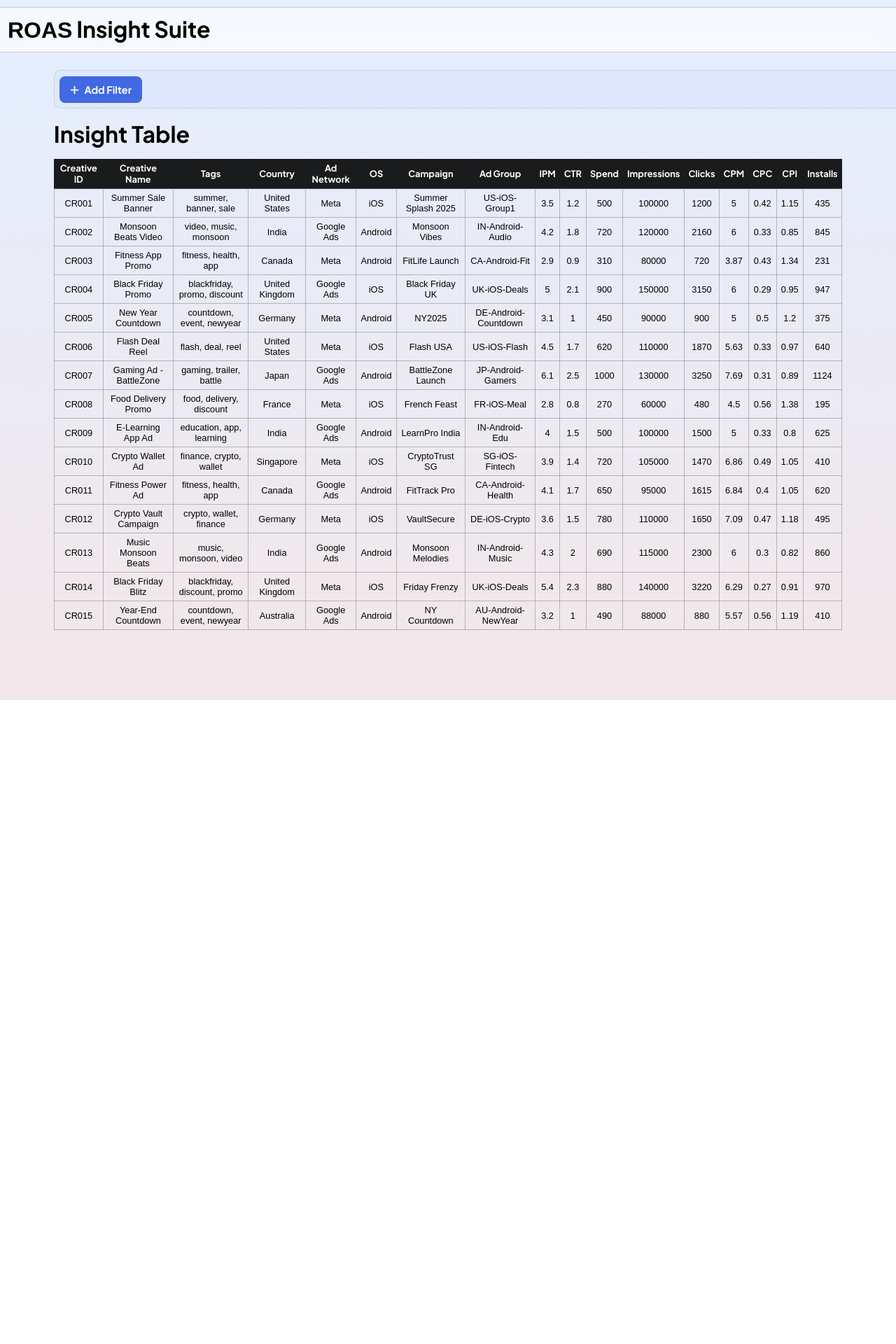
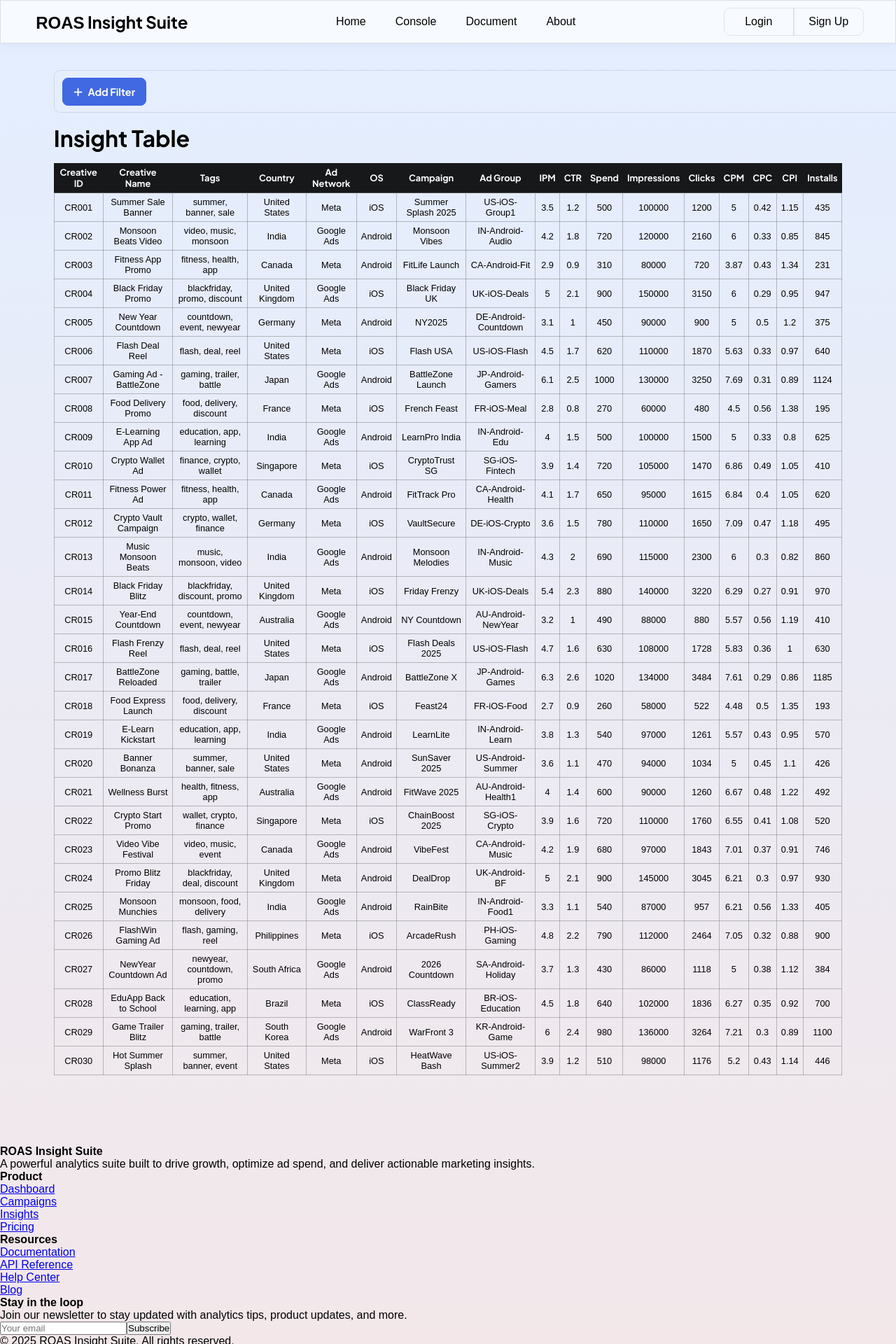
Before and after one commit to ijaihari/AdROI-Insight-Suite, a React (Vite) app: page / in a window 1280 px wide. Shown: the top 1920 px of the page at 70% size. Before the commit the page ends 1000 px from the top, so only its background shows below. Built offline with nearby package versions, Linux system fonts and the light colour scheme.

Commit message:
previous footer style

```diff
--- a/src/App.jsx
+++ b/src/App.jsx
@@ -1,5 +1,6 @@
 import Filter from "./components/Filter";
 import FilteredTable from "./components/FilteredTable";
+import Footer from "./components/Footer";
 import Header from "./components/Header";
 function App() {
   return (
@@ -9,6 +10,7 @@ function App() {
         <Filter />
         <FilteredTable />
       </main>
+      <Footer/>
     </div>
   );
 
--- a/src/assets/Mock Data.js
+++ b/src/assets/Mock Data.js
@@ -344,7 +344,7 @@ export const mockData = [
         cost_per_install: 1.19,
         installs: 410
     },
-    /* {
+    {
         creative_id: "CR016",
         creative_name: "Flash Frenzy Reel",
         Tags: [
@@ -688,5 +688,5 @@ export const mockData = [
         Cost_Per_Click: 0.43,
         cost_per_install: 1.14,
         installs: 446
-    } */
+    }
 ]
--- /dev/null
+++ b/src/components/Footer.jsx
@@ -0,0 +1,59 @@
+
+function Footer() {
+    return (
+        <footer className="footer">
+            <div className="footer__top">
+                <div className="footer__column">
+                    <h4 className="footer__title">ROAS Insight Suite</h4>
+                    <p className="footer__description">
+                        A powerful analytics suite built to drive growth, optimize ad spend, and deliver actionable marketing insights.
+                    </p>
+                </div>
+
+                <div className="footer__column">
+                    <h4 className="footer__title">Product</h4>
+                    <ul className="footer__list">
+                        <li><a href="#" className="footer__link">Dashboard</a></li>
+                        <li><a href="#" className="footer__link">Campaigns</a></li>
+                        <li><a href="#" className="footer__link">Insights</a></li>
+                        <li><a href="#" className="footer__link">Pricing</a></li>
+                    </ul>
+                </div>
+
+                <div className="footer__column">
+                    <h4 className="footer__title">Resources</h4>
+                    <ul className="footer__list">
+                        <li><a href="#" className="footer__link">Documentation</a></li>
+                        <li><a href="#" className="footer__link">API Reference</a></li>
+                        <li><a href="#" className="footer__link">Help Center</a></li>
+                        <li><a href="#" className="footer__link">Blog</a></li>
+                    </ul>
+                </div>
+
+                <div className="footer__column">
+                    <h4 className="footer__title">Stay in the loop</h4>
+                    <p className="footer__description">
+                        Join our newsletter to stay updated with analytics tips, product updates, and more.
+                    </p>
+                    <form className="footer__form">
+                        <input type="email" placeholder="Your email" className="footer__input" />
+                        <button type="submit" className="footer__button">Subscribe</button>
+                    </form>
+                </div>
+            </div>
+
+            <div className="footer__bottom">
+                <p className="footer__copyright">
+                    &copy; {new Date().getFullYear()} ROAS Insight Suite. All rights reserved.
+                </p>
+                <div className="footer__bottom-links">
+                    <a href="#" className="footer__link">Privacy Policy</a>
+                    <a href="#" className="footer__link">Terms of Service</a>
+                    <a href="mailto:support@roasinsight.com" className="footer__link">Contact</a>
+                </div>
+            </div>
+        </footer>
+    );
+}
+
+export default Footer;
--- a/src/components/Header.jsx
+++ b/src/components/Header.jsx
@@ -3,6 +3,16 @@ function Header() {
         <header>
             <nav className="navbar">
                 <h1 className="logo"><span>ROAS</span> Insight Suite</h1>
+                <section className="nav-tabs">
+                    <button>Home</button>
+                    <button>Console</button>
+                    <button>Document</button>
+                    <button>About</button>
+                </section>
+                <section className="login">
+                    <button>Login</button>
+                    <button>Sign Up</button>
+                </section>
             </nav>
         </header>
     );
--- a/src/index.scss
+++ b/src/index.scss
@@ -17,30 +17,74 @@ button {
 }
 
 .logo {
-  font-size: 2rem;
+  font-size: 1.5rem;
   font-weight: bold;
   font-family: "Plus Jakarta Sans", sans-serif;
   color: black;
-
 }
 
 .navbar {
-  width: 1340px;
+  display: flex;
+  justify-content: space-around;
+  align-items: center;
+  gap: 100px;
+  width: 100%;
   position: fixed;
-  top: 10px;
-  left: 50%;
-  transform: translateX(-50%);
+  top: 0px;
   z-index: 10;
-  background-color: #ffffffa5;
+  background-color: #ffffffb6;
   backdrop-filter: blur(10px);
-  border-radius: 50px;
-  border: 1px solid rgba(128, 128, 128, 0.352);
-  padding: 10px 10px 12px 40px;
+  border: 1px solid rgba(128, 128, 128, 0.225);
+  padding: 10px 0px 10px 5px;
+  box-shadow: 0px 0px 15px rgba(0, 0, 0, 0.059);
+}
+
+.nav-tabs {
+  display: flex;
+
+  button {
+    color: black;
+    font-size: 1rem;
+    background-color: transparent;
+    border: 1px solid transparent;
+    padding: 10px 20px;
+    border-radius: 20px;
+
+    &:hover {
+      background-color: white;
+      border: 1px solid #0000005f;
+    }
+  }
+}
+
+.login {
+  button {
+    font-size: 1rem;
+    width: 100px;
+    background-color: transparent;
+    border: 1px solid #00000018;
+    padding: 10px 0px;
+
+    &:nth-child(1) {
+      border-radius: 10px 0px 0px 10px;
+    }
+
+    &:nth-child(2) {
+      border-radius: 0px 10px 10px 0px;
+    }
+
+    &:hover {
+      color: white;
+      background-color: #000000e5;
+    }
+  }
+
 }
 
 main {
   margin: 100px 6%;
   position: relative;
+  min-height: 100vh;
 }
 
 .filter-section {
@@ -48,10 +92,11 @@ main {
   position: relative;
 
   .filter-container {
-    padding: 5px 5px;
+    padding: 7px 9px;
     border-radius: .6rem;
-    background-color: rgba(171, 192, 255, 0.1);
+    background-color: rgba(251, 252, 255, 0.1);
     border: 1px dotted #8080806e;
+    box-shadow: 0px 0px 10px rgba(255, 255, 255, 0.05);
 
     .btn-filter {
       margin: 2.5px 5px 2.5px 2.5px;
@@ -65,9 +110,9 @@ main {
       font-family: "Plus Jakarta Sans", sans-serif;
 
       &:nth-child(1) {
+        border: 1px solid royalblue;
         background-color: royalblue;
         color: white;
-        border: none;
 
         &:hover {
           background-color: rgb(44, 79, 184);
@@ -103,7 +148,7 @@ main {
 
   .clear-filter-btn {
     position: absolute;
-    top: 7px;
+    top: 9px;
     right: 10px;
     font-size: .9rem;
     font-weight: bold;
@@ -222,7 +267,7 @@ main {
 
 .menu-back-button {
   background-color: #ffffff;
-  color: black;
+  color: #000000e5;
   border: none;
   font-size: 1rem;
   text-align: right;
@@ -235,6 +280,7 @@ main {
 }
 
 .table-title {
+  color: 000000e5;
   margin-top: 1rem;
   font-size: 2rem;
   font-family: "Plus Jakarta Sans", sans-serif;
@@ -259,6 +305,7 @@ td {
   margin-top: 1rem;
   width: 100%;
   border-collapse: collapse;
+  background-color: transparent;
 }
 
 .data-table th,
@@ -270,7 +317,9 @@ td {
 
 .data-table th {
   color: white;
-  background-color: rgba(0, 0, 0, 0.888);
+  background-color: #000000e5;
   font-weight: bold;
   border: none;
 }
+
+//footer
```
